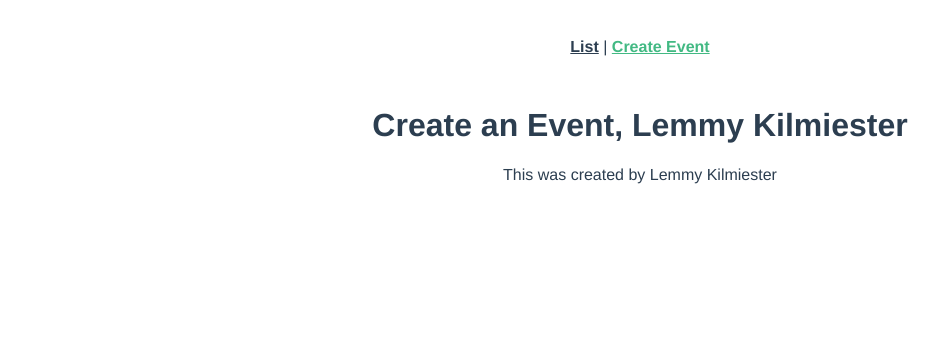
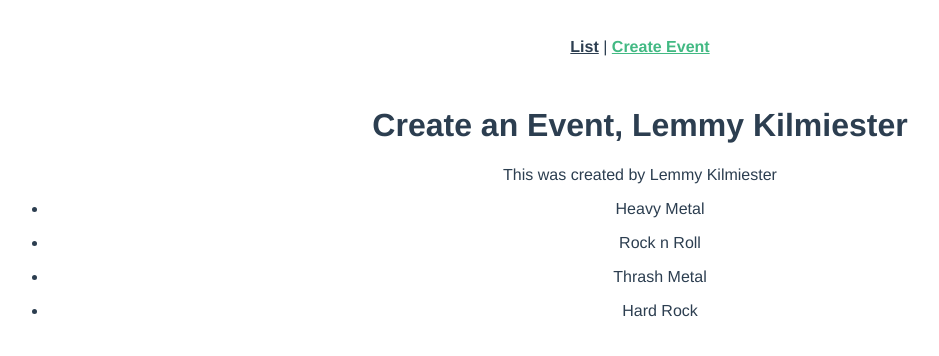
Before and after one commit to prateekvarma/VueCards, a Vue app: page /event/create in a window 1280 px wide. Shown: the top 356 px of the page, without its empty margins (0-939 px from the left). Built offline with nearby package versions, Linux system fonts and the light colour scheme.

Commit message:
using mapState to map data from vuex store to component

```diff
--- a/src/store/index.js
+++ b/src/store/index.js
@@ -5,7 +5,8 @@ Vue.use(Vuex);
 
 export default new Vuex.Store({
   state: {
-    user: { id: 'abc123', name: 'Lemmy Kilmiester' }
+    user: { id: 'abc123', name: 'Lemmy Kilmiester' },
+    categories: ['Heavy Metal', 'Rock n Roll', 'Thrash Metal', 'Hard Rock']
   },
   mutations: {},
   actions: {},
--- a/src/views/EventCreate.vue
+++ b/src/views/EventCreate.vue
@@ -2,17 +2,21 @@
     <div>
         <h1>Create an Event, {{ userName }}</h1>
         <p>This was created by {{ userName }}</p>
+        <ul v-for="cat in categories" :key="cat">
+            <li>{{ cat }}</li>
+        </ul>
     </div>
 </template>
 
 <script>
+import {mapState} from 'vuex'
     export default {
-        computed: {
-            userName() {
-                return this.$store.state.user.name
-            }
+        computed: mapState({
+            userName: state => state.user.name,
+            userId: state => state.user.id,
+            categories: state => state.categories
+        })
         }
-    }
 </script>
 
 <style scoped>
```
